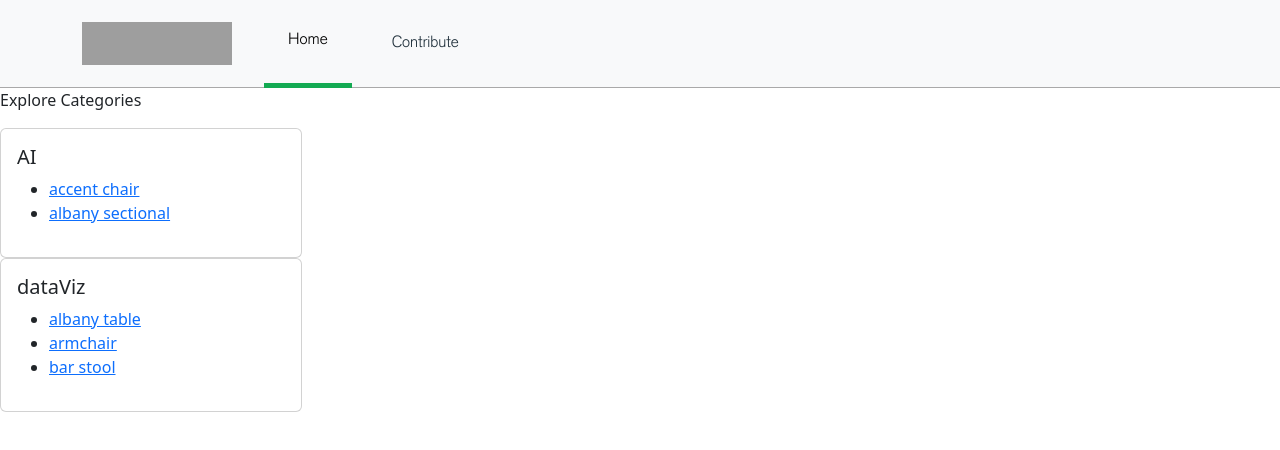
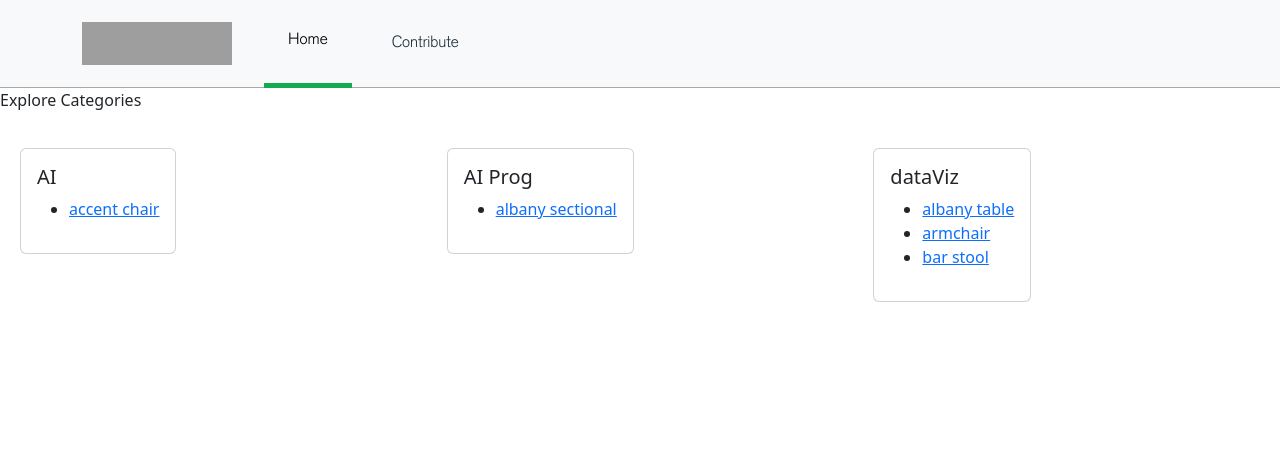
Before and after one commit to Anchellon/mongodb-camp-js, a React (Vite) app: page / in a window 1280 px wide. Shown: the top 450 px of the page. Built offline with nearby package versions, Linux system fonts and the light colour scheme; grey boxes are pictures that could not be loaded.

Commit message:
Masonry Added

```diff
--- a/package.json
+++ b/package.json
@@ -12,6 +12,7 @@
   "dependencies": {
     "bootstrap": "^5.2.3",
     "localforage": "^1.10.0",
+    "masonry-layout": "^4.2.2",
     "match-sorter": "^6.3.1",
     "react": "^18.2.0",
     "react-bootstrap": "^2.7.4",
--- a/src/assets/data.ts
+++ b/src/assets/data.ts
@@ -8,7 +8,7 @@ const services = [
   {
     id: "recEHmzvupvT8ZONH",
     name: "albany sectional",
-    category: "AI",
+    category: "AI Prog",
     url: "https://dl.airtable.com/.attachmentThumbnails/0be1af59cf889899b5c9abb1e4db38a4/d631ac52",
   },
   {
--- a/src/pages/Categories.jsx
+++ b/src/pages/Categories.jsx
@@ -1,5 +1,6 @@
 import CategoryCard from "../components/CategoryCard";
 import svcs from "../assets/data";
+import Masonry, { ResponsiveMasonry } from "react-responsive-masonry";
 function Categories() {
   const categories = [...new Set(svcs.map((o) => o.category))];
   const services = [];
@@ -11,18 +12,18 @@ function Categories() {
   return (
     <>
       <p>Explore Categories</p>
-      <div className="row">
-        <div className="col-3 mb-3">
-          {categories.map(function (category, i) {
-            return (
-              <CategoryCard
-                name={categories[i]}
-                services={services[i]}
-                key={i}
-              />
-            );
-          })}
-        </div>
+      <div>
+        <ResponsiveMasonry columnsCountBreakPoints={{ 350: 1, 750: 2, 900: 3 }}>
+          <Masonry>
+            {categories.map(function (category, i) {
+              return (
+                <div style={{ padding: "20px" }} key={i}>
+                  <CategoryCard name={categories[i]} services={services[i]} />
+                </div>
+              );
+            })}
+          </Masonry>
+        </ResponsiveMasonry>
       </div>
     </>
   );
```
Also changed, not shown: 1 other file (tests, documents, lock files or other folders).
